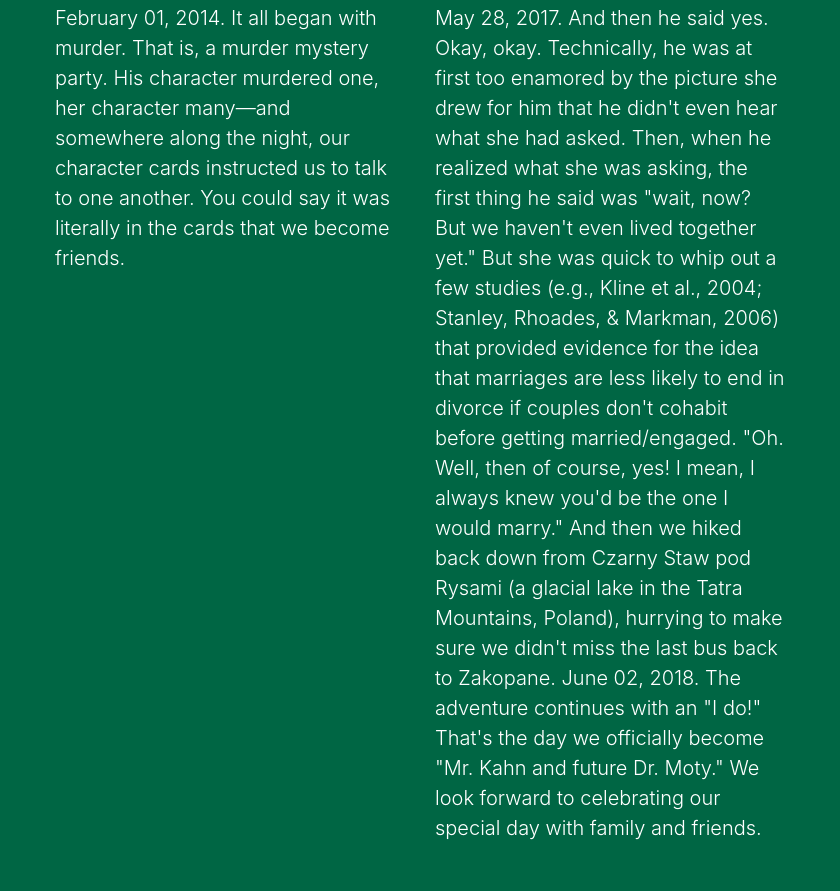
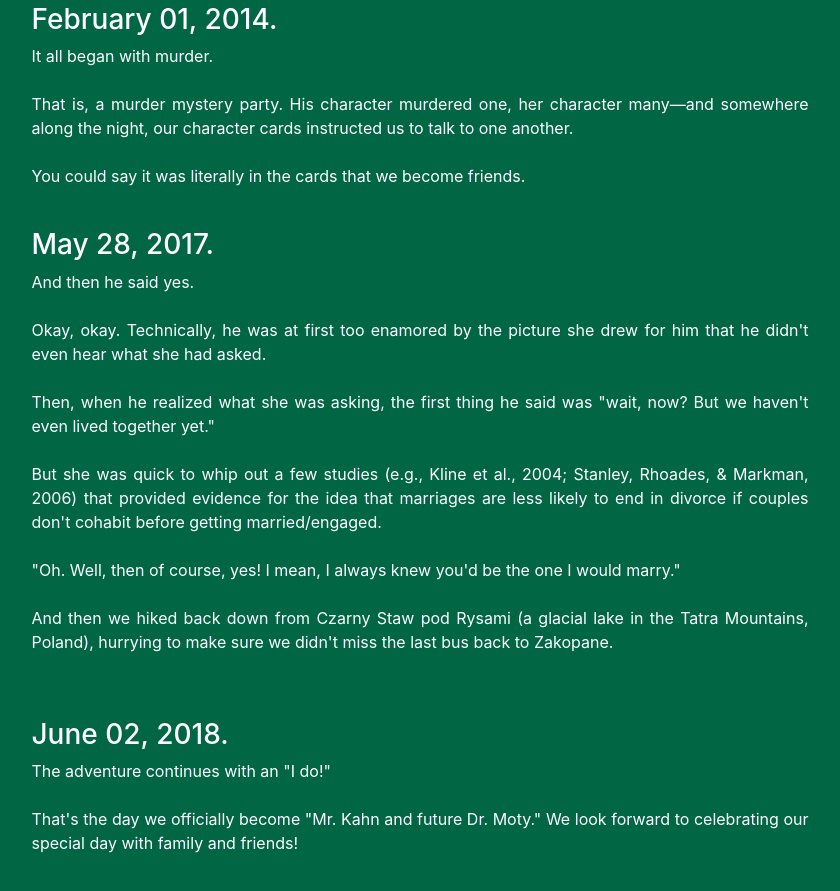
Before and after one commit to JilanaBoston/bojax, a website with bundled scripts: page index.html in a window 1280 px wide. Shown: the part 1863-2754 px from the top of the page, without its empty margins (220-1060 px from the left). Built offline with nearby package versions, Linux system fonts and the light colour scheme.

Commit message:
updated and reformatted about section

```diff
--- a/css/freelancer.css
+++ b/css/freelancer.css
@@ -451,3 +451,14 @@ background: white;
 .button-group{
   padding-top: 20pt;
 }
+
+.rowContainer {
+  display: flex;
+  justify-content: center;
+  align-items: center;
+  flex-direction: column;
+}
+
+.rowAbout {
+  width: 70%;
+}
--- a/index.html
+++ b/index.html
@@ -31,7 +31,7 @@
     <!-- Navigation -->
     <nav class="navbar navbar-expand-lg bg-secondary fixed-top text-uppercase" id="mainNav">
       <div class="container">
-        <a class="navbar-brand js-scroll-trigger" href="#page-top">K + A</a>
+        <a class="navbar-brand js-scroll-trigger" href="#page-top"></a>
         <button class="navbar-toggler navbar-toggler-right text-uppercase bg-primary text-white rounded" type="button" data-toggle="collapse" data-target="#navbarResponsive" aria-controls="navbarResponsive" aria-expanded="false" aria-label="Toggle navigation">
           Menu
           <i class="fa fa-bars"></i>
@@ -39,13 +39,13 @@
         <div class="collapse navbar-collapse" id="navbarResponsive">
           <ul class="navbar-nav ml-auto">
             <li class="nav-item mx-0 mx-lg-1">
-              <a class="nav-link py-3 px-0 px-lg-3 rounded js-scroll-trigger" href="#portfolio">Portfolio</a>
+              <a class="nav-link py-3 px-0 px-lg-3 rounded js-scroll-trigger" href="#portfolio">Our Wedding</a>
             </li>
             <li class="nav-item mx-0 mx-lg-1">
               <a class="nav-link py-3 px-0 px-lg-3 rounded js-scroll-trigger" href="#about">About</a>
             </li>
             <li class="nav-item mx-0 mx-lg-1">
-              <a class="nav-link py-3 px-0 px-lg-3 rounded js-scroll-trigger" href="#contact">Contact</a>
+              <a class="nav-link py-3 px-0 px-lg-3 rounded js-scroll-trigger" href="#contact">RSVP</a>
             </li>
           </ul>
         </div>
@@ -89,7 +89,7 @@
             <a class="portfolio-item d-block mx-auto" href="#portfolio-modal-3">
               <div class="portfolio-item-caption d-flex position-absolute h-100 w-100">
                 <div class="portfolio-item-caption-content my-auto w-100 text-center text-white">
-                  <i class=""></i>
+                  <i class="">our registry</i>
                 </div>
               </div>
               <img class="img-fluid" src="img/portfolio/circus.png" alt="">
@@ -135,8 +135,41 @@
       <div class="container">
         <h2 class="text-center text-uppercase text-white">About</h2>
         <hr class="star-light mb-5">
-        <div class="row">
-          <div class="col-lg-4 ml-auto">
+          <div class="rowContainer">
+            <div class="rowAbout">
+              <h3>February 01, 2014.</h3>
+              <p style="text-align:justify">It all began with murder.<br><br>
+                  That is, a murder mystery party. His character murdered one, her character many—and
+                  somewhere along the night, our character cards instructed us to talk to one another.<br><br>
+
+                  You could say it was literally in the cards that we become friends.</p><br>
+              <h3>May 28, 2017. </h3>
+              <p style="text-align:justify">And then he said yes. <br><br>
+                  Okay, okay. Technically, he was at first too enamored
+                  by the picture she drew for him that he didn't even hear what she had asked.<br><br>
+
+                  Then, when he realized what she was asking, the first thing he said was "wait, now?
+                  But we haven't even lived together yet."<br><br>
+
+                  But she was quick to whip out a few studies (e.g., Kline et al., 2004; Stanley, Rhoades, & Markman, 2006)
+                  that provided evidence for the idea that marriages are less likely to end in divorce if couples don't
+                  cohabit before getting married/engaged.<br><br>
+
+                  "Oh. Well, then of course, yes! I mean, I always knew you'd be the one I would marry."<br><br>
+
+                  And then we hiked back down from Czarny Staw pod Rysami (a glacial lake in the Tatra Mountains, Poland),
+                  hurrying to make sure we didn't miss the last bus back to Zakopane.<br><br>
+                </p><br>
+                <h3>June 02, 2018.</h3>
+                <p style="text-align:justify">The adventure continues with an "I do!" <br><br>
+                  That's the day we officially become "Mr. Kahn and future Dr. Moty."
+                  We look forward to celebrating our special day with family and friends!</p>
+                </p>
+            </div>
+         </div>
+      </div>
+    </section>
+          <!-- <div class="col-lg-4 ml-auto">
             <p class="lead">
               February 01, 2014.
               It all began with murder.
@@ -160,9 +193,8 @@
                 June 02, 2018.
                 The adventure continues with an "I do!"
                 That's the day we officially become "Mr. Kahn and future Dr. Moty." We look forward to celebrating our special day with family and friends.  </p>
-          </div>
-        </div>
-    </section>
+          </div> -->
+
 
     <!-- Contact Section -->
     <section id="contact">
```
